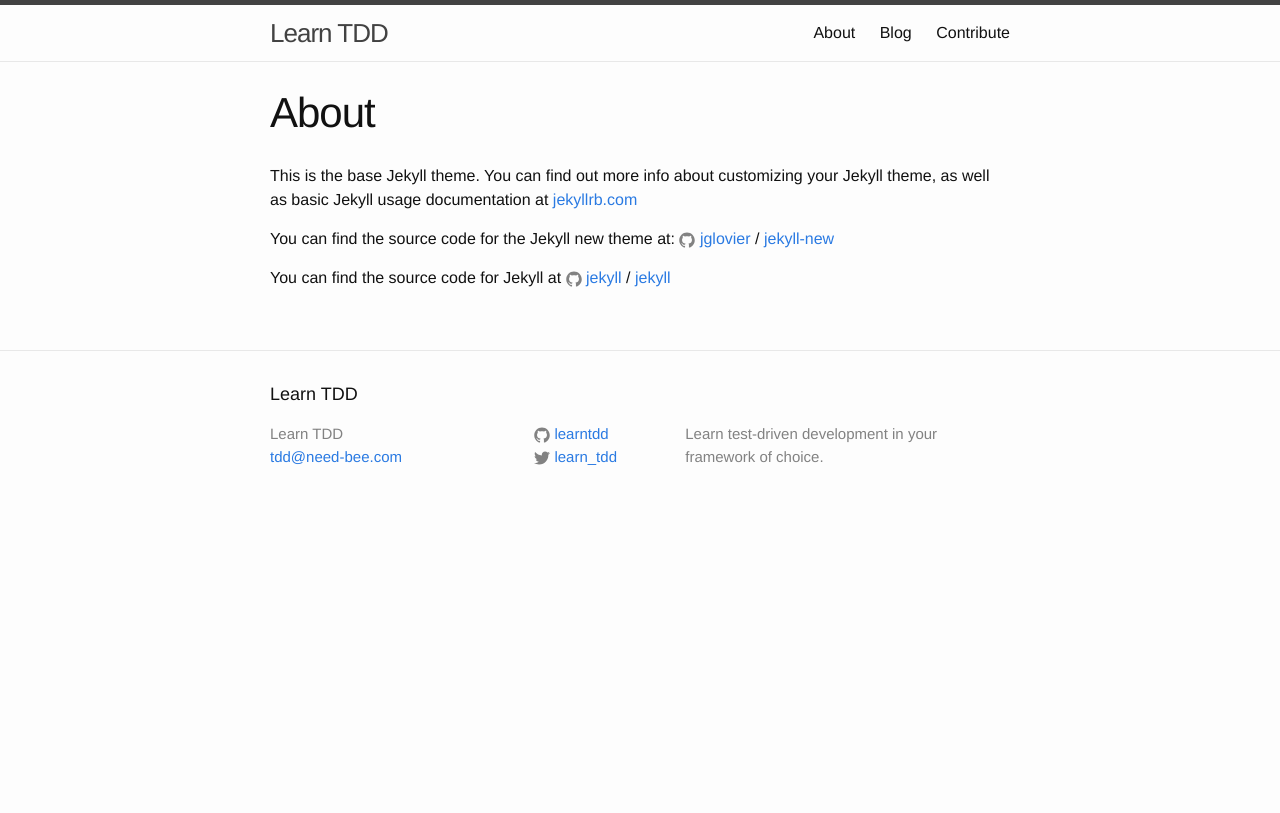
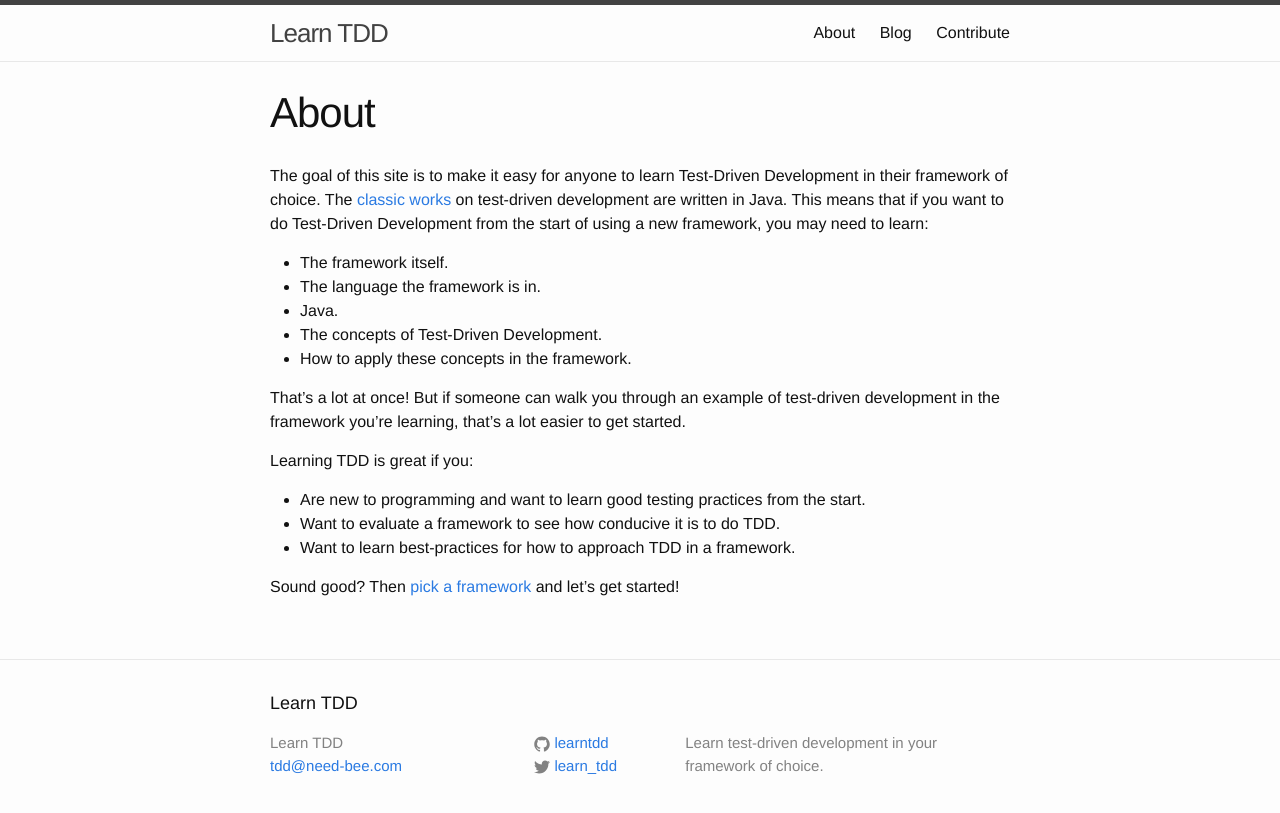
Before and after one commit to learn-tdd-in/learntdd.in, a Jekyll site: the page built from about.md, in a window 1280 px wide. Shown: the top 813 px of the page. Built offline with Jekyll 4.4.1, drawn with Linux system fonts in a browser that asks for light colours.

Commit message:
Add about page

```diff
--- a/about.md
+++ b/about.md
@@ -4,12 +4,20 @@
 permalink: /about/
 ---
 
-This is the base Jekyll theme. You can find out more info about customizing your Jekyll theme, as well as basic Jekyll usage documentation at [jekyllrb.com](http://jekyllrb.com/)
+The goal of this site is to make it easy for anyone to learn Test-Driven Development in their framework of choice. The [classic](http://www.amazon.com/Test-Driven-Development-Kent-Beck/dp/0321146530) [works](http://www.informit.com/store/growing-object-oriented-software-guided-by-tests-9780321503626) on test-driven development are written in Java. This means that if you want to do Test-Driven Development from the start of using a new framework, you may need to learn:
 
-You can find the source code for the Jekyll new theme at:
-{% include icon-github.html username="jglovier" %} /
-[jekyll-new](https://github.com/jglovier/jekyll-new)
+- The framework itself.
+- The language the framework is in.
+- Java.
+- The concepts of Test-Driven Development.
+- How to apply these concepts in the framework.
 
-You can find the source code for Jekyll at
-{% include icon-github.html username="jekyll" %} /
-[jekyll](https://github.com/jekyll/jekyll)
+That's a lot at once! But if someone can walk you through an example of test-driven development in the framework you're learning, that's a lot easier to get started.
+
+Learning TDD is great if you:
+
+- Are new to programming and want to learn good testing practices from the start.
+- Want to evaluate a framework to see how conducive it is to do TDD.
+- Want to learn best-practices for how to approach TDD in a framework.
+
+Sound good? Then [pick a framework](/) and let's get started!
```
